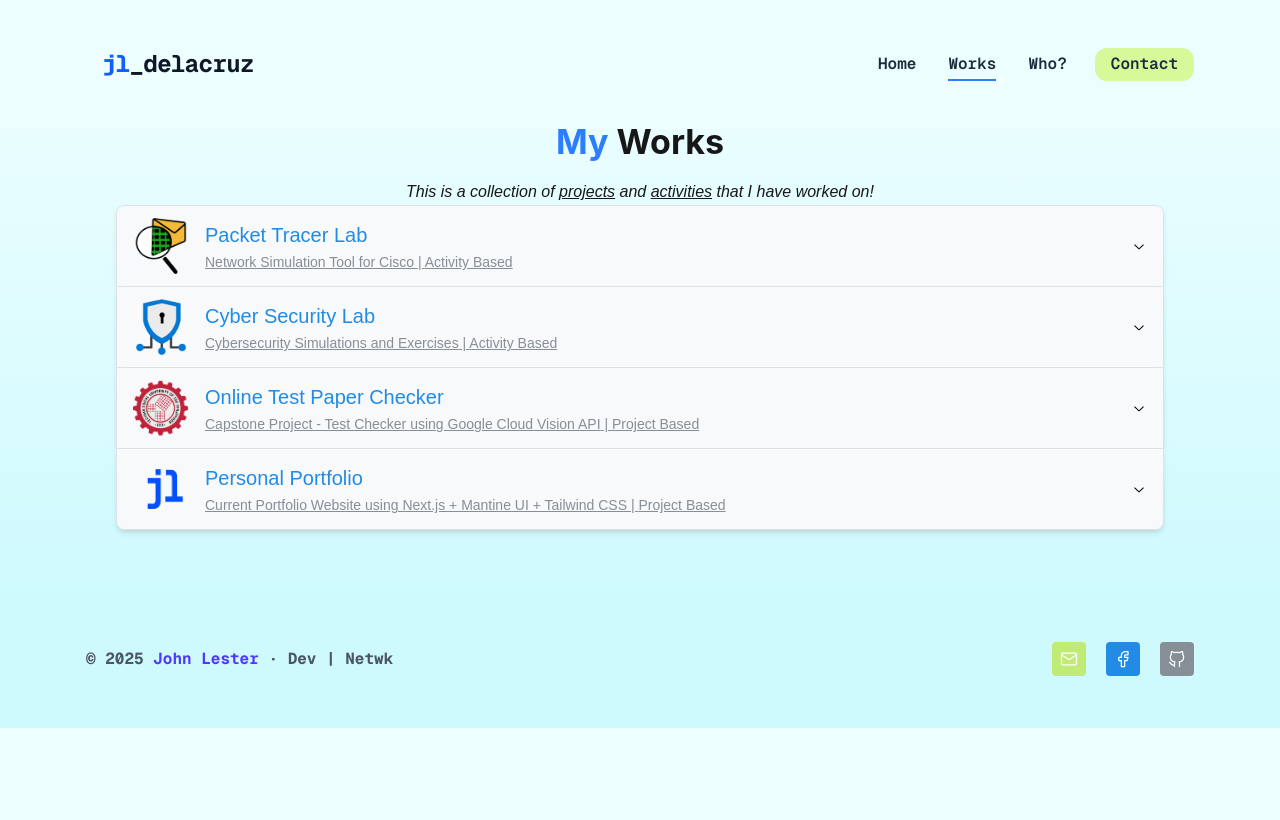
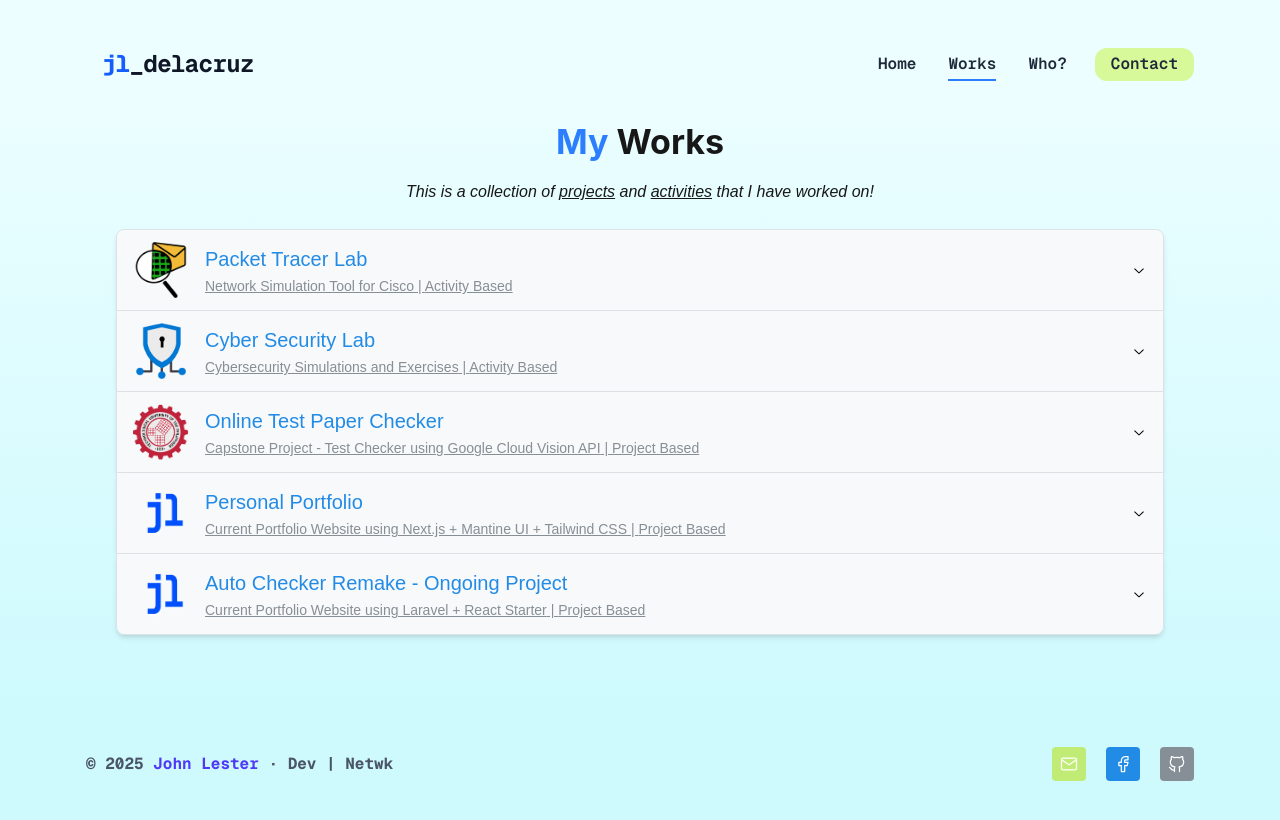
Before and after one commit to jldelakwaa/portfolio, a Next.js app: page /projects in a window 1280 px wide. Shown: the top 820 px of the page. Built offline with nearby package versions, Linux system fonts and the light colour scheme.

Commit message:
update projects page

```diff
--- a/src/app/(nav)/projects/page.tsx
+++ b/src/app/(nav)/projects/page.tsx
@@ -16,7 +16,7 @@ export default function Projects() {
         >
           <span className="text-blue-500">My</span> Works
         </Title>
-        <div className="max-w-2xl text-center space-y-2">
+        <div className="max-w-2xl text-center space-y-2 mb-6">
           <Text className="text-gray-500 dark:text-gray-500 italic">
             This is a collection of <span className="underline">projects</span> and <span className="underline">activities</span> that I have worked on!
           </Text>
--- a/src/app/_components/projects/accordion.tsx
+++ b/src/app/_components/projects/accordion.tsx
@@ -1,7 +1,7 @@
-import { Group, Text, Accordion, Button, Grid, Badge, ActionIcon } from '@mantine/core';
+import { Group, Text, Accordion, Button, Grid, Badge, ActionIcon, Tooltip } from '@mantine/core';
 import Image, { StaticImageData } from 'next/image';
 import { Project_list } from '@/app/_data/projectData';
-import { IconBrandGithub } from '@tabler/icons-react';
+import { IconBrandGithub, IconPencil, IconBrandFigma } from '@tabler/icons-react';
 
 interface AccordionLabelProps {
     label: string;
@@ -85,9 +85,25 @@ export default function MyProjects() {
                                     </Button>
                                 )}
                                 {item.github && (
-                                    <ActionIcon size="lg" color="white" bg={'gray'} variant="transparent" component="a" href={item.github} target="_blank" rel="noopener noreferrer">
-                                        <IconBrandGithub size={20} stroke={1.5} />
-                                    </ActionIcon>
+                                    <Tooltip label="View GitHub Repo" color="gray" withArrow>
+                                        <ActionIcon size="lg" color="white" bg={'gray'} variant="transparent" component="a" href={item.github} target="_blank" rel="noopener noreferrer">
+                                            <IconBrandGithub size={20} stroke={1.5} />
+                                        </ActionIcon>
+                                    </Tooltip>
+                                )}
+                                {item.figjam && (
+                                    <Tooltip label="View Figjam" color="#9747ff" withArrow>
+                                        <ActionIcon size="lg" color="white" bg={'#9747ff'} variant="transparent" component="a" href={item.figjam} target="_blank" rel="noopener noreferrer">
+                                            <IconPencil size={20} stroke={1.5} />
+                                        </ActionIcon>
+                                    </Tooltip>
+                                )}
+                                {item.figma && (
+                                    <Tooltip label="View Figma Design" color="blue" withArrow>
+                                        <ActionIcon size="lg" color="white" bg={'blue'} variant="transparent" component="a" href={item.figma} target="_blank" rel="noopener noreferrer">
+                                            <IconBrandFigma size={20} stroke={1.5} />
+                                        </ActionIcon>
+                                    </Tooltip>
                                 )}
                             </div>
                         </div>
--- a/src/app/_data/projectData.ts
+++ b/src/app/_data/projectData.ts
@@ -11,6 +11,8 @@ interface Project {
     type: 'activity' | 'project';
     skills: string[];
     github?: string;
+    figma?: string;
+    figjam?: string;
 }
 
 const Project_list: Project[] = [
@@ -104,6 +106,37 @@ const Project_list: Project[] = [
     ],
     github: 'https://github.com/jldelakwaa/portfolio',
   },
+  {
+    id: 100,
+    image: '/projects/portfolio/portfolio.png',
+    label: 'Auto Checker Remake - Ongoing Project',
+    description: 'Current Portfolio Website using Laravel + React Starter',
+    content: "A project to remake my personal portfolio website using a Laravel backend combined with a React frontend. This new iteration aims to enhance the site's functionality, performance, and user experience by leveraging Laravel's robust backend capabilities for data management and API development, alongside React's dynamic and responsive UI components. The project focuses on creating a seamless integration between the frontend and backend, ensuring efficient data flow and improved interactivity. Additionally, the remake will incorporate modern design principles and best practices in web development to provide visitors with an engaging and informative experience. This project reflects my commitment to continuous learning and improvement in web development technologies.",
+    link: '',
+    preview: '/projects/ongoing/preview.png',
+    type: 'project',
+    skills: [
+      'Laravel',
+      'React',
+      'Tailwind CSS',
+      'shadcn/ui',
+      'TypeScript',
+      'HTML',
+      'CSS',
+      'JavaScript',
+      'PHP',
+      'node.js',
+      'MySQL',
+      'Docker + WSL2',
+      'OCR',
+      'Google Cloud Vision API',
+      'Amazon Textract',
+      'Azure AI Vision',
+      'Tesseract.js',
+    ],
+    github: 'https://github.com/jldelakwaa/Auto-checker-remake',
+    figjam: 'https://www.figma.com/board/zZXA101KqJ91OluzMcal5k/Untitled?node-id=0-1&t=d3SajvPIy7GusBh2-1',
+  },
 ];
 
 export { Project_list };
```
Also changed, not shown: public/projects/ongoing/preview.png (added).
